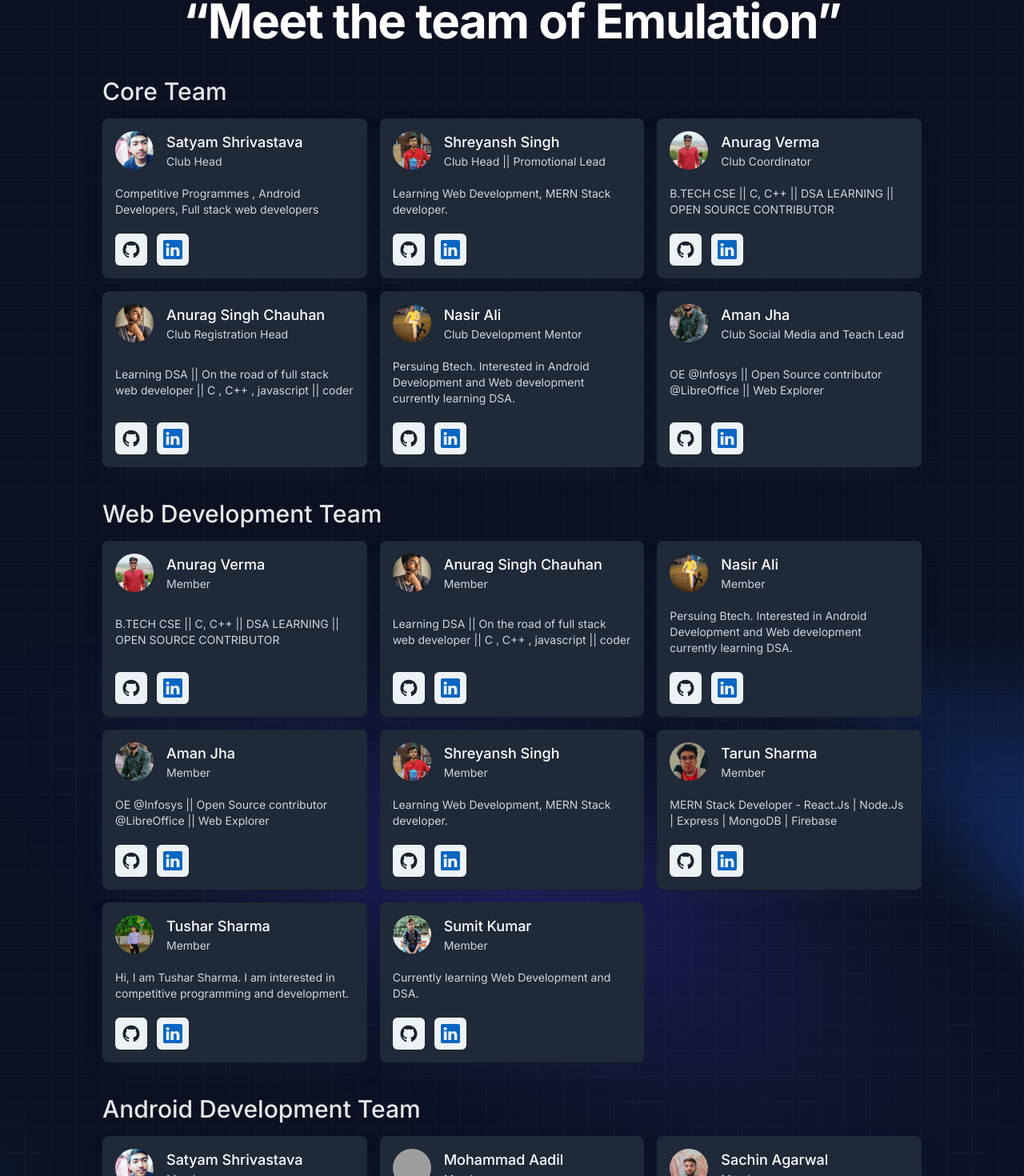
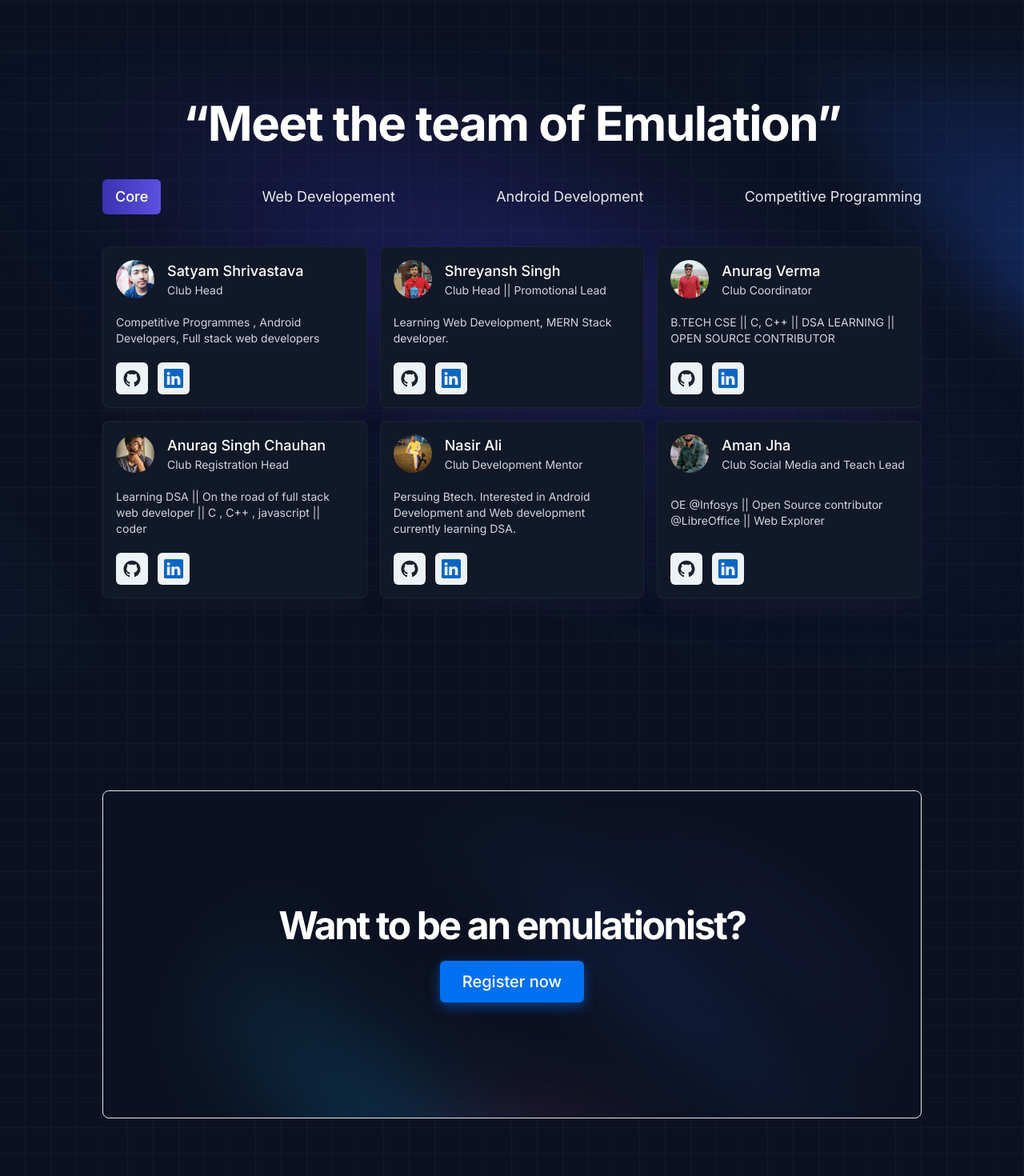
Before and after one commit to tarunfy/Emulation, a Next.js app: page / in a window 1280 px wide. Shown: the part 1439-2909 px from the top of the page at 80% size. Built offline with nearby package versions, Linux system fonts and the light colour scheme; grey boxes are pictures that could not be loaded.

Commit message:
Changes the ui

```diff
--- a/components/Card/index.jsx
+++ b/components/Card/index.jsx
@@ -4,7 +4,7 @@ import { Avatar, IconButton } from "@chakra-ui/react";
 
 const Card = ({ info }) => {
   return (
-    <div className="p-4 space-y-5 flex flex-col items-start justify-between rounded-lg shadow-custom2 bg-gray-800">
+    <div className="p-4 space-y-5 flex flex-col items-start justify-between rounded-lg shadow-custom2 bg-gray-900 border border-white/5">
       <div className="flex items-center space-x-4">
         <Avatar name={info.name} src={info.avatar} />
         <div>
--- a/components/Join/index.jsx
+++ b/components/Join/index.jsx
@@ -4,7 +4,7 @@ const Join = () => {
       <h1 className="text-white tracking-tighter text-5xl max-w-3xl text-center font-bold mb-5">
         Want to be an emulationist?
       </h1>
-      <button className="text-xl  transition text-transparentsn font-medium rounded px-6 py-3 bg-white hover:scale-95">
+      <button className="text-xl bg-[#0070F3] shadow-[#0070F3]/50 shadow-custom rounded-md px-7 py-3 border-0 text-white font-medium transition duration-300 hover:shadow-custom2 hover:shadow-[#0070F3]/50 hover:scale-95">
         Register now
       </button>
     </div>
--- /dev/null
+++ b/components/Team/AndroidDevTeam.jsx
@@ -0,0 +1,16 @@
+import { data } from "../../data/data";
+import Card from "../Card";
+
+const AndroidDevTeam = () => {
+  return (
+    <div className="mt-10">
+      <div className="grid grid-cols-3 gap-4">
+        {data.android.map((member, index) => (
+          <Card key={index} info={member} />
+        ))}
+      </div>
+    </div>
+  );
+};
+
+export default AndroidDevTeam;
--- /dev/null
+++ b/components/Team/CompetitveTeam.jsx
@@ -0,0 +1,16 @@
+import { data } from "../../data/data";
+import Card from "../Card";
+
+const CompetitveTeam = () => {
+  return (
+    <div className="mt-10">
+      <div className="grid grid-cols-3 gap-4">
+        {data.competitive.map((member, index) => (
+          <Card key={index} info={member} />
+        ))}
+      </div>
+    </div>
+  );
+};
+
+export default CompetitveTeam;
--- /dev/null
+++ b/components/Team/CoreTeam.jsx
@@ -0,0 +1,16 @@
+import { data } from "../../data/data";
+import Card from "../Card";
+
+const CoreTeam = () => {
+  return (
+    <div className="mt-10">
+      <div className="grid grid-cols-3 gap-4">
+        {data.core.map((member, index) => (
+          <Card key={index} info={member} />
+        ))}
+      </div>
+    </div>
+  );
+};
+
+export default CoreTeam;
--- /dev/null
+++ b/components/Team/WebDevTeam.jsx
@@ -0,0 +1,16 @@
+import { data } from "../../data/data";
+import Card from "../Card";
+
+const WebDevTeam = () => {
+  return (
+    <div className="mt-10">
+      <div className="grid grid-cols-3 gap-4">
+        {data.web.map((member, index) => (
+          <Card key={index} info={member} />
+        ))}
+      </div>
+    </div>
+  );
+};
+
+export default WebDevTeam;
--- a/components/Team/index.jsx
+++ b/components/Team/index.jsx
@@ -1,58 +1,69 @@
-import { data } from "../../data/data";
-import Card from "../Card";
+import { useState } from "react";
+import AndroidDevTeam from "./AndroidDevTeam";
+import CoreTeam from "./CoreTeam";
+import WebDevTeam from "./WebDevTeam";
+import CompetitiveTeam from "./CompetitveTeam";
 
 const Team = () => {
+  const [team, setTeam] = useState("core");
   return (
-    <div className="relative after:inset-0 after:z-0  after:bg-center after:bg-no-repeat after:bg-team-bg after:absolute">
-      <div className="relative z-20 max-w-5xl mx-auto ">
+    <div className="relative after:inset-0 after:z-0  after:bg-center after:bg-no-repeat after:bg-team-bg after:absolute py-32">
+      <div className="relative z-20 max-w-5xl mx-auto space-y-10">
         <h1 className="text-white text-center text-6xl font-bold tracking-tight">
           “Meet the team of Emulation”
         </h1>
 
-        {/* Core */}
-        <div className="mt-10 space-y-4">
-          <h1 className="text-white/90 text-3xl font-medium">Core Team</h1>
-          <div className="grid grid-cols-3 gap-4">
-            {data.core.map((member, index) => (
-              <Card key={index} info={member} />
-            ))}
-          </div>
+        <div className="w-full">
+          <ul className="flex items-center justify-between space-x-4 text-white/90 font-normal text-lg">
+            <li
+              className={`${
+                team === "core" &&
+                "bg-gradient-to-r from-[#3b31b0] to-[#5c50e1] text-white px-4 py-2 rounded-md font-medium"
+              }`}
+            >
+              <button onClick={() => setTeam("core")}>Core</button>
+            </li>
+            <li
+              className={`${
+                team === "web" &&
+                "bg-gradient-to-r from-[#3b31b0] to-[#5c50e1] text-white font-medium px-4 py-2 rounded-md"
+              } `}
+            >
+              <button onClick={() => setTeam("web")}>Web Developement</button>
+            </li>
+            <li
+              className={`${
+                team === "android" &&
+                "bg-gradient-to-r from-[#3b31b0] to-[#5c50e1] text-white px-4 py-2 font-medium rounded-md"
+              }`}
+            >
+              <button onClick={() => setTeam("android")}>
+                Android Development
+              </button>
+            </li>
+            <li
+              className={`${
+                team === "competitive" &&
+                "bg-gradient-to-r from-[#3b31b0] to-[#5c50e1] text-white px-4 py-2 rounded-md font-medium"
+              }`}
+            >
+              <button onClick={() => setTeam("competitive")}>
+                Competitive Programming
+              </button>
+            </li>
+          </ul>
         </div>
 
-        {/* Web */}
-        <div className="mt-10 space-y-4">
-          <h1 className="text-white/90 text-3xl font-medium">
-            Web Development Team
-          </h1>
-          <div className="grid grid-cols-3 gap-4">
-            {data.web.map((member, index) => (
-              <Card key={index} info={member} />
-            ))}
-          </div>
-        </div>
-
-        {/* Android */}
-        <div className="mt-10 space-y-4">
-          <h1 className="text-white/90 text-3xl font-medium">
-            Android Development Team
-          </h1>
-          <div className="grid grid-cols-3 gap-4">
-            {data.android.map((member, index) => (
-              <Card key={index} info={member} />
-            ))}
-          </div>
-        </div>
-
-        {/* Competitive */}
-        <div className="mt-10 space-y-4">
-          <h1 className="text-white/90 text-3xl font-medium">
-            Competitive Programming Team
-          </h1>
-          <div className="grid grid-cols-3 gap-4">
-            {data.competitive.map((member, index) => (
-              <Card key={index} info={member} />
-            ))}
-          </div>
+        <div>
+          {team === "core" ? (
+            <CoreTeam />
+          ) : team === "web" ? (
+            <WebDevTeam />
+          ) : team === "android" ? (
+            <AndroidDevTeam />
+          ) : (
+            <CompetitiveTeam />
+          )}
         </div>
       </div>
     </div>
--- a/data/data.js
+++ b/data/data.js
@@ -138,7 +138,7 @@ export const data = {
     },
     {
       name: "Mohammad Aadil",
-      avatar: "/images/Mohammad.jpeg",
+      avatar: "/images/Adil.jpeg",
       description:
         "Persuing B.Tech. (CSE), Interested in Android development and currently learning Data Structure With C",
       role: "Member",
```
Also changed, not shown: public/images/Adil.jpeg (added).
